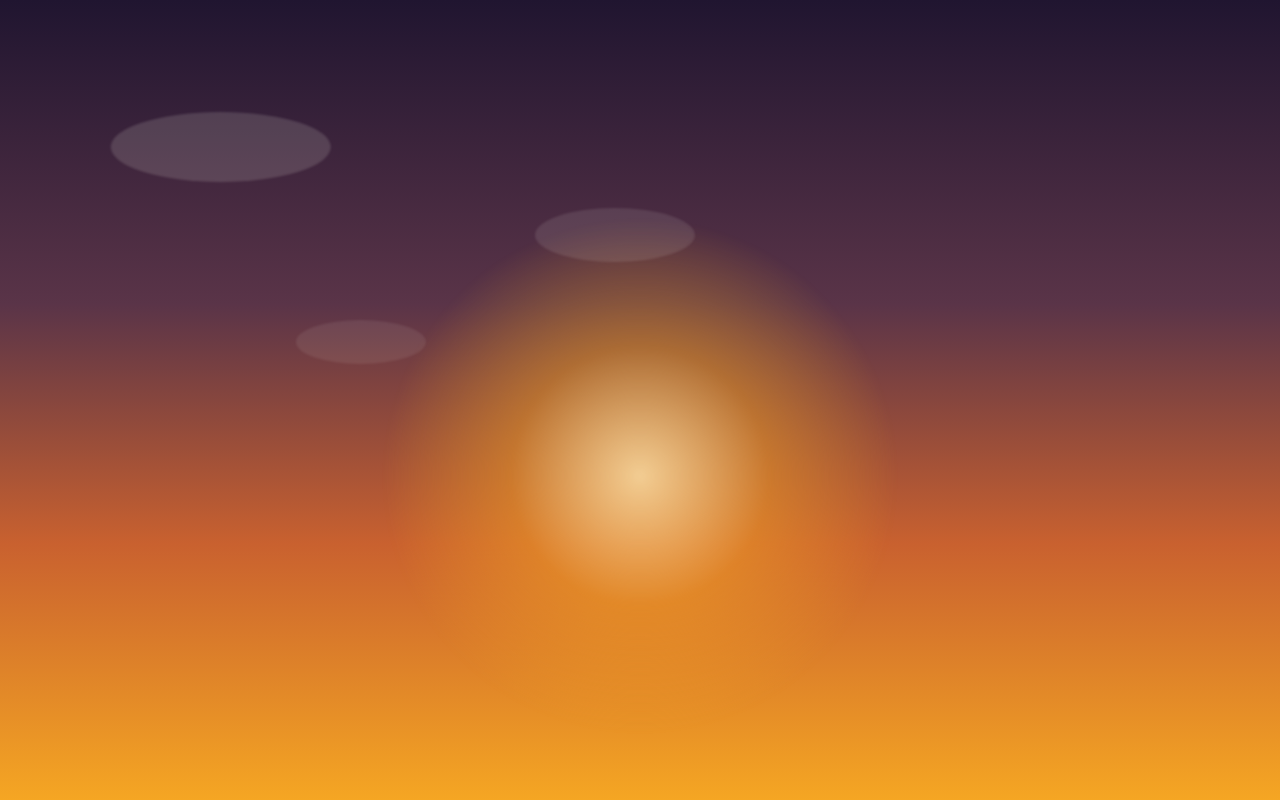
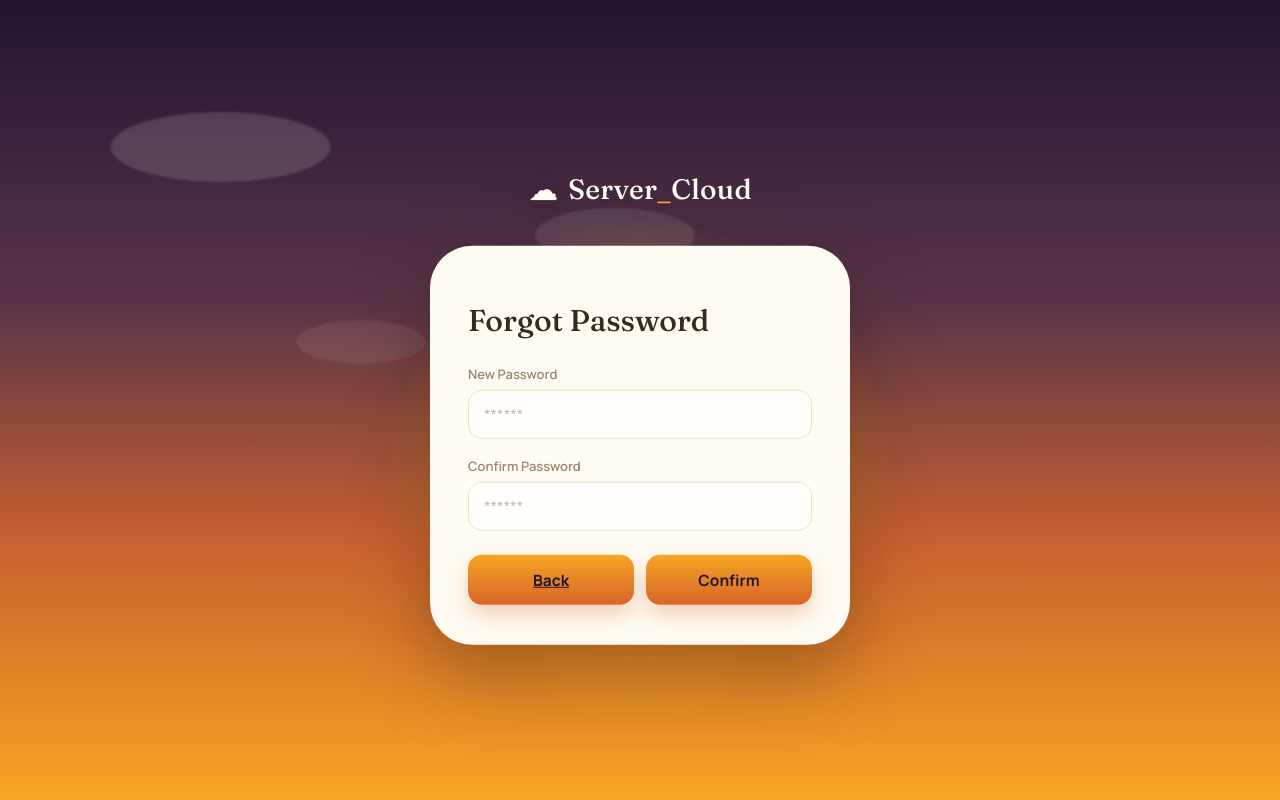
Before and after one commit to DylanJamie/cloud_raspberrypi, a FastAPI app: page /forgot_pass in a window 1280 px wide. Run offline with FastAPI, Linux system fonts and the light colour scheme.

Commit message:
forgot password page

```diff
--- a/app/templates/forgot_pass.html
+++ b/app/templates/forgot_pass.html
@@ -7,7 +7,7 @@
     <link rel="preconnect" href="https://fonts.googleapis.com">
     <link rel="preconnect" href="https://fonts.gstatic.com" crossorigin>
     <link href="https://fonts.googleapis.com/css2?family=Fraunces:opsz,wght@9..144,500&family=Manrope:wght@400;500;600;700&display=swap" rel="stylesheet">
-    <link rel="stylesheet" href="/static/css/forgot_pass.css">
+    <link rel="stylesheet" href="/static/css/create_account.css">
   </head>
 
   <body>
@@ -17,5 +17,38 @@
       <div class="drift drift--b"></div>
       <div class="drift drift--c"></div>
     </div>
+
+    <main class="stage">
+
+      <div class="wordmark">
+        <span class="wordmark__glyph">☁</span>
+        <span class="wordmark__text">Server<span class="wordmark__underscore">_</span>Cloud</span>
+      </div>
+
+      <div class="cloud-shadow">
+        <div class="cloud">
+	  <form class="cloud__form" id="forgotPassForm" action="">
+	    <h1>Forgot Password</h1>
+	    <label class="field">
+	      <span class="field__label">New Password</span>
+	      <input type="password" id="password" name="password" placeholder="******" autocomplete="current-password" required>
+            </label>
+
+	     <label class="field">
+	      <span class="field__label">Confirm Password</span>
+	      <input type="password" id="confirm_password" name="confirm_password" placeholder="******" autocomplete="confirm-password" required>
+             </label>
+
+	     <div class="button-row">
+	       <a class="btn btn--ghost" href="/login">Back</a>
+	       <button type="submit" class="btn" id="confirmBtn">Confirm</button>
+	     </div>
+
+	    </form>
+
+	</div>
+      </div>
+
+    </main>
   </body>
 </html>
--- a/app/templates/login.html
+++ b/app/templates/login.html
@@ -54,7 +54,7 @@
                 <input type="checkbox">
                 <span>Keep me signed in</span>
               </label>
-              <a class="link" href="#">Forgot password?</a>
+              <a class="link" href="/forgot_pass">Forgot password?</a>
             </div>
 
             <button type="submit" class="btn">Sign in</button>
```
Also changed, not shown: app/templates/create_account.html (+4 -4 lines), cloud.db, 2 other files.
